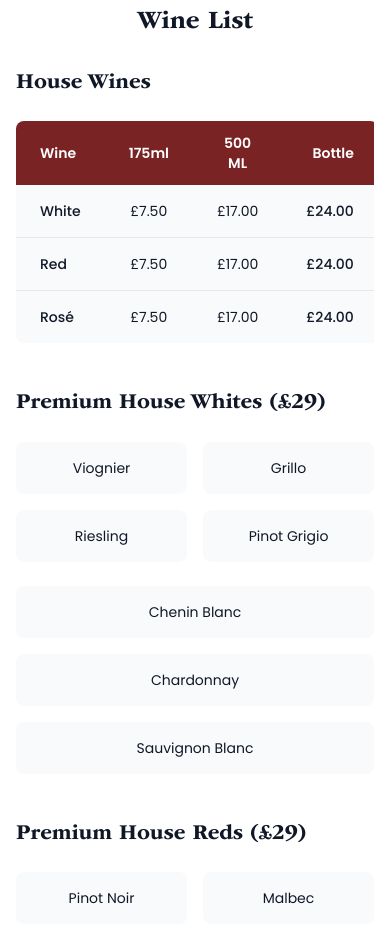
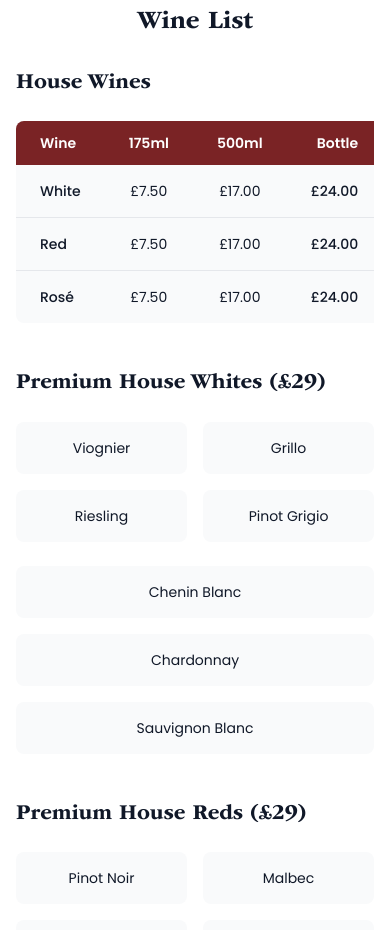
Before and after one commit to LYNKSPortal/la-nuova-isola-iom, a Next.js app: page /drinks-menu in a window 390 px wide. Shown: the part 1480-2410 px from the top of the page. Built offline with nearby package versions, Linux system fonts and the light colour scheme.

Commit message:
Change mobile text from 500 ML to 500ml

```diff
--- a/src/app/drinks-menu/page.tsx
+++ b/src/app/drinks-menu/page.tsx
@@ -150,7 +150,7 @@ export default function DrinksMenu() {
                     <tr>
                       <th className="px-6 py-3 text-left text-sm font-semibold">Wine</th>
                       <th className="px-6 py-3 text-center text-sm font-semibold">175ml</th>
-                      <th className="px-6 py-3 text-center text-sm font-semibold"><span className="md:hidden">500 ML</span><span className="hidden md:inline">500ml Carafe</span></th>
+                      <th className="px-6 py-3 text-center text-sm font-semibold"><span className="md:hidden">500ml</span><span className="hidden md:inline">500ml Carafe</span></th>
                       <th className="px-6 py-3 text-right text-sm font-semibold">Bottle</th>
                     </tr>
                   </thead>
```
